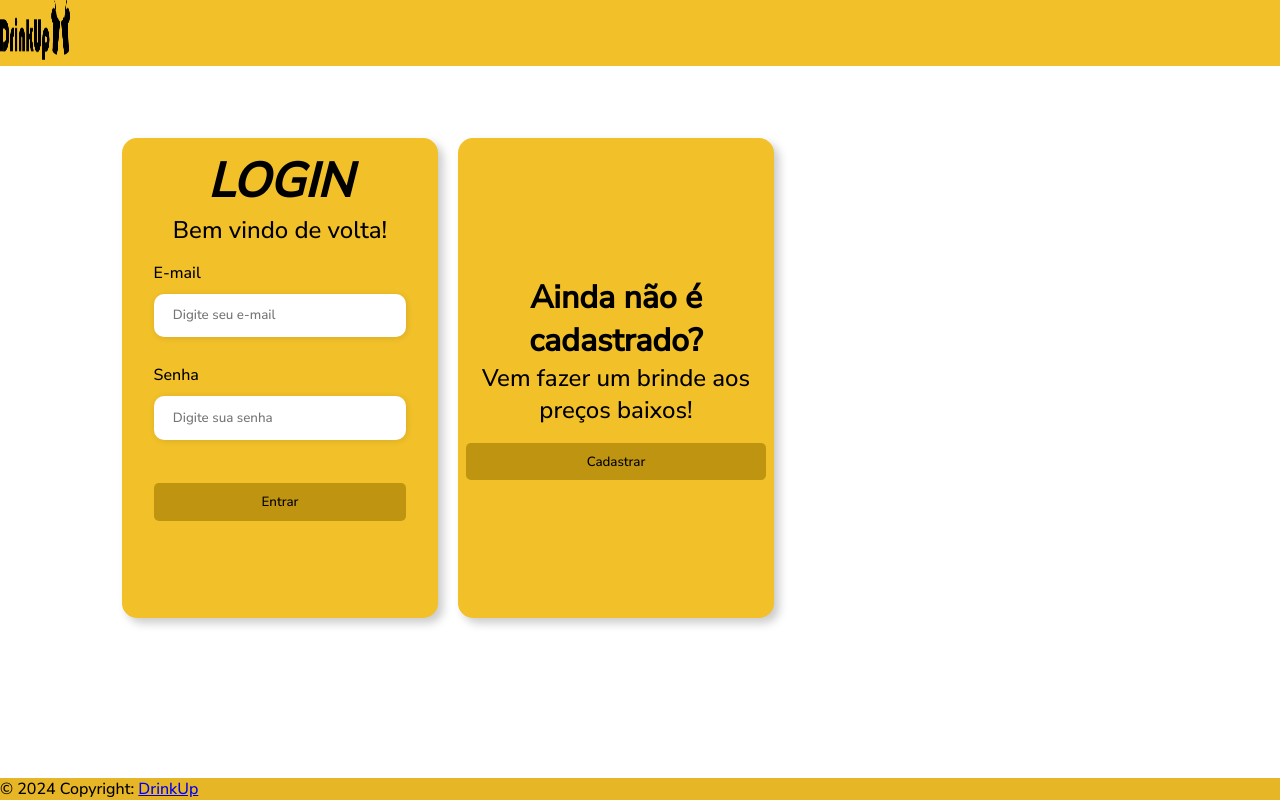
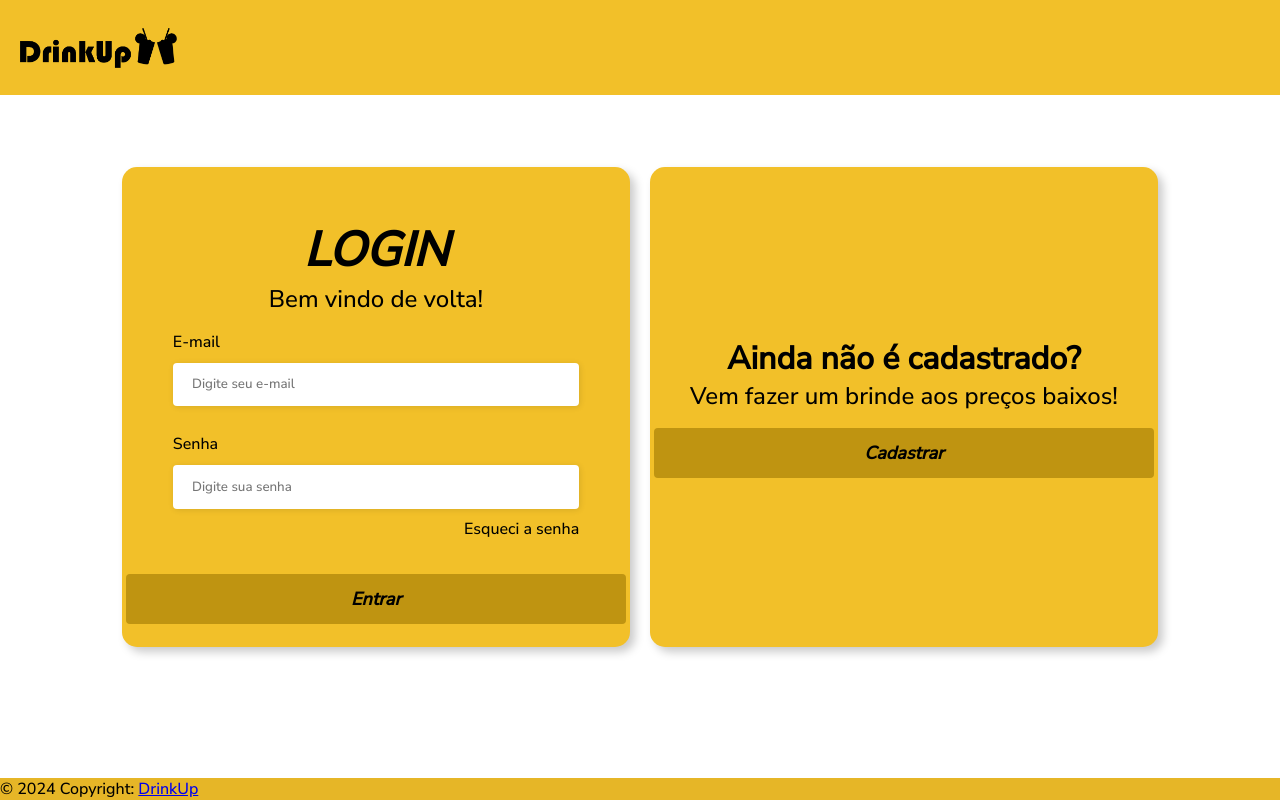
Before and after one commit to ICEI-PUC-Minas-PMGES-TI/pmg-es-2024-1-ti3-9545100-drink-up, a plain HTML site: page Codigo/frontend/views/Login.html in a window 1280 px wide. Drawn offline with nearby package versions, Linux system fonts and the light colour scheme.

Commit message:
Login - Update

```diff
--- a/Codigo/frontend/css/Login.css
+++ b/Codigo/frontend/css/Login.css
@@ -1,3 +1,17 @@
+.navbar {
+    background-color: #F2C029;
+    padding: 24px 20px;
+    display: flex; /* Ativa flexbox no header */
+    justify-content: space-between; /* Separa os itens para cada extremidade */
+    align-items: center; /* Centraliza verticalmente */
+    height: 95px; /* ajusta o tamanho do navabar com o das outras paginas*/
+  }
+
+.navbar img {
+    height: 40px;
+    justify-content: left;
+    display: flex;
+}
 
 *{
     padding: 0;
@@ -11,16 +25,13 @@ body{
     font-family: 'Nunito Sans', sans-serif;
 }
 
-.navbar {
-    background-color: #F2C029;
-}
-
 .container {
     display: flex;
     margin-top: -2.5rem;
-    width: 70%;
+    width: 100%;
     height: 70vh;
     padding: 7rem;
+    justify-content: space-between;
 }
 
 .form{
@@ -37,7 +48,7 @@ body{
     justify-content: center;
     align-items: center;
     flex-direction: column;
-    margin-top: 10px;
+    margin-top: 50px;
 }
 .title{
     font-size: 3rem;
@@ -70,7 +81,7 @@ h6{
     margin: 0.6rem 0;
     padding: 0.8rem 1.2rem;
     border:none;
-    border-radius: 10px;
+    border-radius: 4px;
     box-shadow: 1px 1px 6px #0000001c;
     width: 100%;
     font-family: 'Nunito Sans', sans-serif;
@@ -83,13 +94,17 @@ h6{
 }
 
 .entrar-button button {
-    width: 80%;
+    width: 500px;
     border: none;
     padding: 0.62rem;
-    border-radius: 5px;
+    border-radius: 4px;
     cursor: pointer;
     background-color: #BF9411;
     font-family: 'Nunito Sans', sans-serif;
+    font-style:italic;
+    font-size: 18px;
+    font-weight:900;
+    height: 50px;
 }
 .register{
     width: 50%;
@@ -114,12 +129,16 @@ h6{
 }
 .register-button button{
     border: none;
-    width: 300px;
+    width: 500px;
     padding: 0.62rem;
-    border-radius: 5px;
+    border-radius: 4px;
     cursor: pointer;
     background-color: #BF9411;
     font-family: 'Nunito Sans', sans-serif;
+    font-style:italic;
+    font-size: 18px;
+    font-weight:900;
+    height: 50px;
 }
 .register-button a{
     font-size: 1.5rem;
@@ -131,3 +150,8 @@ footer {
     width: 100%;
     background-color:#F2C029;
 }
+
+.esquecisenha{
+    display: flex;
+    justify-content: end;
+}
--- a/Codigo/frontend/views/Login.html
+++ b/Codigo/frontend/views/Login.html
@@ -10,11 +10,12 @@
 </head>
 
 <body>
-    <nav class="navbar navbar-light">
-        <a class="navbar-brand" href="#">
-            <img src="../assets/img/DrinkUp_Logo_Preta_PNG.png" width="70" height="60" class="d-inline-block align-top" alt="">
-        </a>
-    </nav>
+    <header class="navbar">
+        <img
+            src="../assets/img/DrinkUp_Logo_Preta_PNG.png"
+            alt="DrinkUp Logo"
+        />
+    </header>
 
     <div class="container">
         <div class="form">
@@ -31,6 +32,7 @@
                     <div class="input-box">
                         <label for="senha">Senha</label>
                         <input id="senha" type="password" name="senha" placeholder="Digite sua senha" required>
+                        <p class="esquecisenha"><a>Esqueci a senha</a></p>
                     </div>
                 </div>
                 <div class="entrar-button">
@@ -48,7 +50,7 @@
 
             <div class="register-button">
                 <a href="./Cadastro.html">
-                    <button type="button">Cadastrar</button>
+                    <button id="btnCadastrar" type="button">Cadastrar</button>
                 </a>
             </div>
 
```
